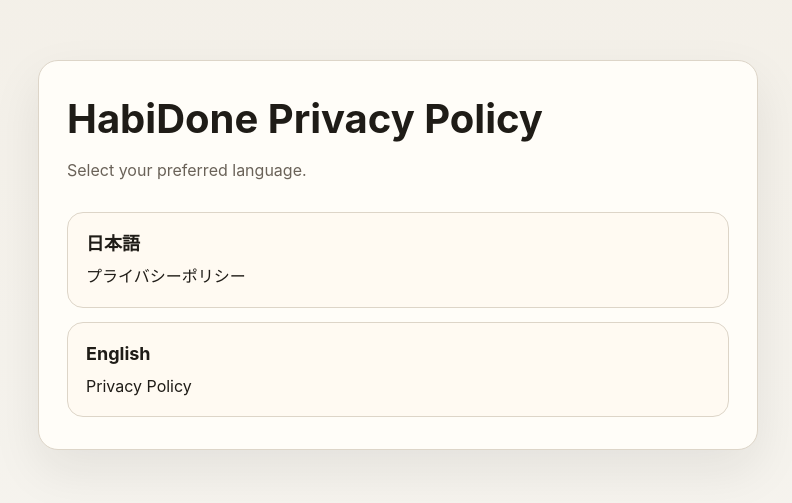
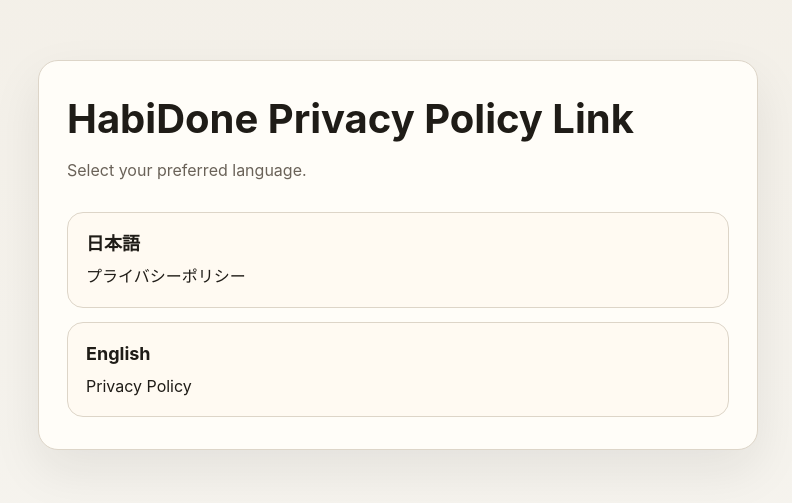
Before and after one commit to naokiakita-jp/HabiDone-Privacy, a plain HTML site: page index.html in a window 1280 px wide. Shown: the part 145-648 px from the top of the page, without its empty margins (242-1034 px from the left). Drawn offline with Linux system fonts and the light colour scheme.

Commit message:
Update index.html

```diff
--- a/index.html
+++ b/index.html
@@ -3,7 +3,7 @@
 <head>
   <meta charset="utf-8">
   <meta name="viewport" content="width=device-width, initial-scale=1">
-  <title>HabiDone Privacy Policy</title>
+  <title>HabiDone Privacy Policy Link</title>
   <style>
     :root {
       color-scheme: light;
@@ -83,7 +83,7 @@
 </head>
 <body>
   <main>
-    <h1>HabiDone Privacy Policy</h1>
+    <h1>HabiDone Privacy Policy Link</h1>
     <p>Select your preferred language.</p>
     <div class="links">
       <a href="https://naokiakita-jp.github.io/apps/habidone/privacy/ja">
```
